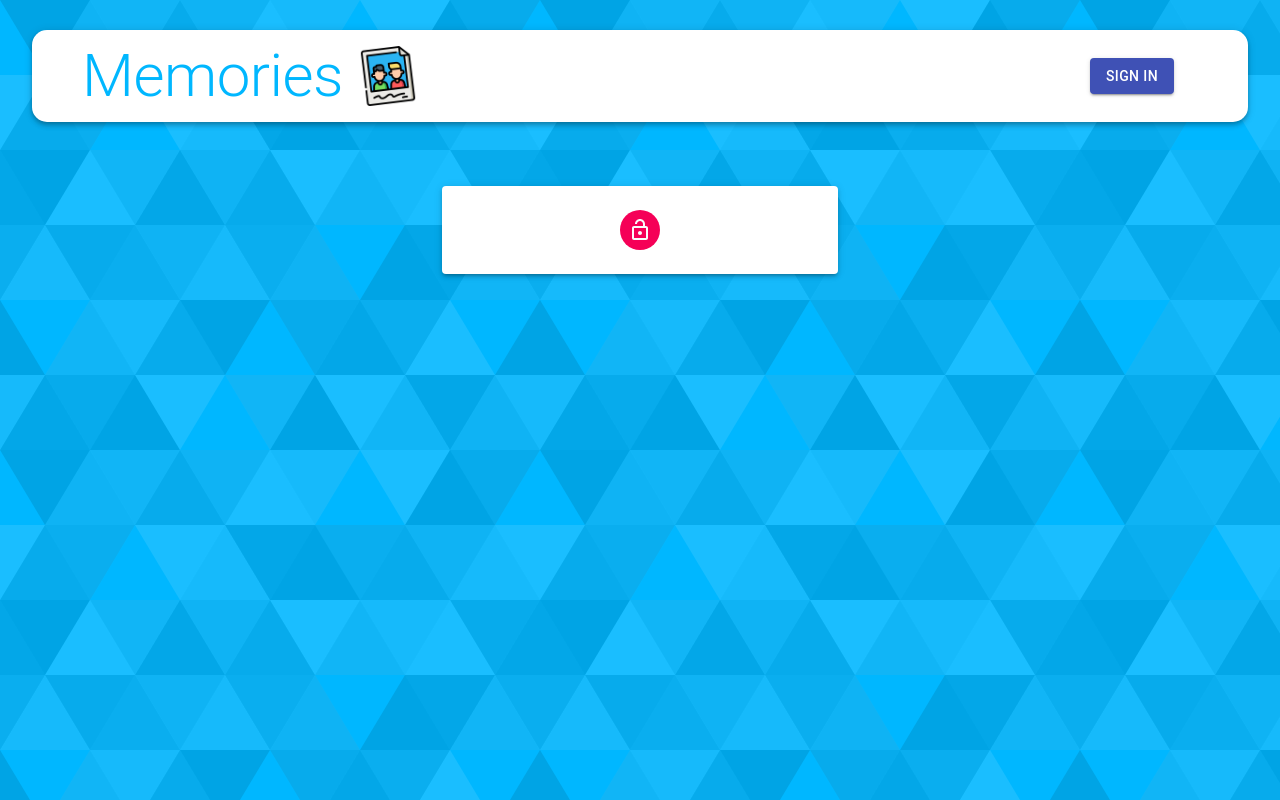
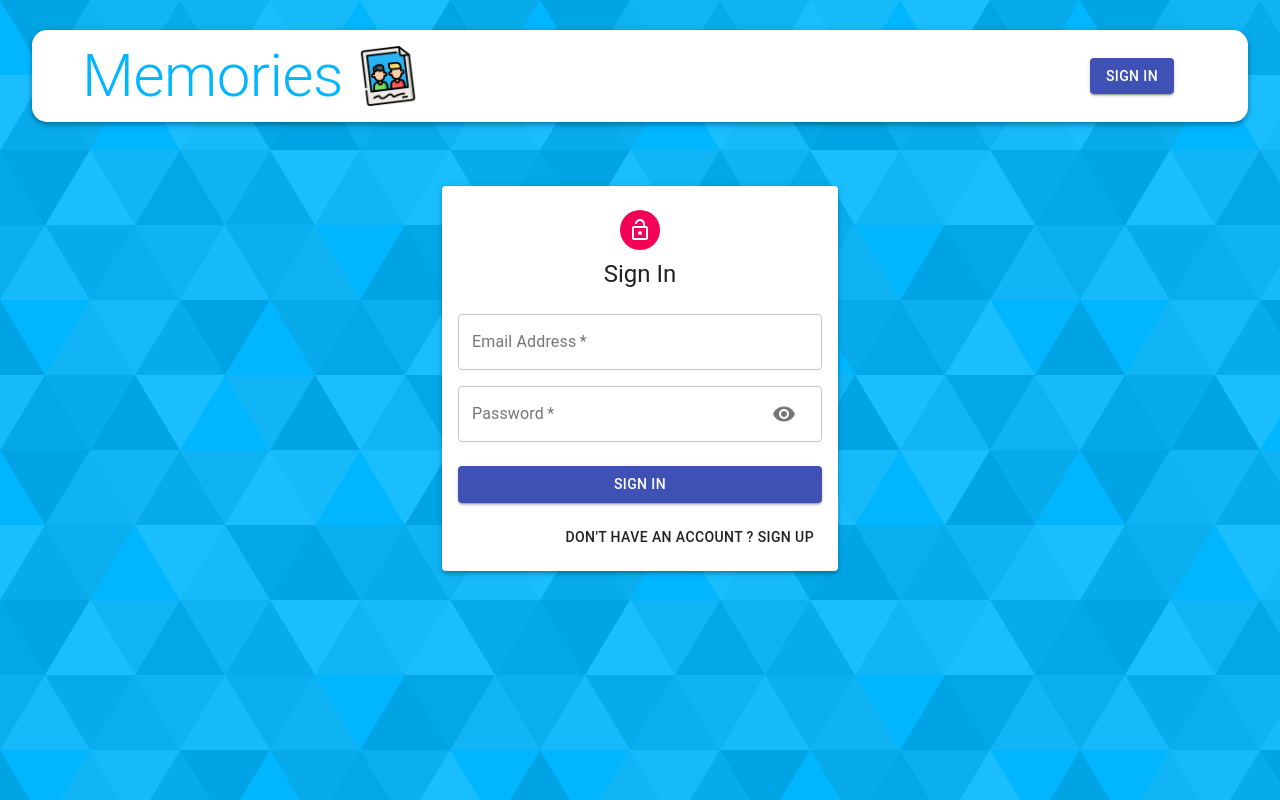
Before and after one commit to thanhnhan-12/Memories, a React (Create React App) app: page /auth in a window 1280 px wide. Built offline with nearby package versions, Linux system fonts and the light colour scheme.

Commit message:
Implement Sign In and Sign Up

```diff
--- a/src/components/Auth/Auth.js
+++ b/src/components/Auth/Auth.js
@@ -1,12 +1,34 @@
-import React from 'react'
+import React, { useState } from 'react'
 import { Avatar, Button, Paper, Grid, Typography, Container } from '@material-ui/core';
+import { GoogleLogin } from 'react-google-login';
+
 import LockOutLinedIcon from '@material-ui/icons/LockOpenOutlined';
-
 import useStyles from './styles';
+import Input from './Input';
 
 function Auth() {
   const classes = useStyles();
 
+  const [showPassword, setShowPassword] = useState(false);
+
+  const [isSignup, setIsSignup] = useState(false);
+
+  const handleShowPassword = () => {
+    setShowPassword((prevShowPassword) => !prevShowPassword );
+  }
+
+  const handleSubmit = () => {
+
+  }
+
+  const handleChange = () => {
+
+  }
+
+  const switchMode = () => {
+    setIsSignup((prevIsSignup) => !prevIsSignup);
+    handleShowPassword(false);
+  }
 
   return (
     <Container component="main" maxWidth="xs">
@@ -14,6 +36,30 @@
         <Avatar className={classes.avatar}>
           <LockOutLinedIcon/>
         </Avatar>
+        <Typography variant='h5'>{isSignup ? 'Sign Up' : 'Sign In'}</Typography>
+        <form className={classes.form} onSubmit={handleSubmit}>
+          <Grid container spacing={2}>
+            { isSignup && (
+                <>
+                    <Input name='firstName' label="First Name" handleChange={handleChange} autoFocus half />
+                    <Input name='firstName' label="First Name" handleChange={handleChange} half />
+                </>
+            )}
+            <Input name="email" label="Email Address" handleChange={handleChange} type="email" />
+            <Input name="password" label="Password" handleChange={handleChange} type={showPassword ? "text" : "password"} handleShowPassword={handleShowPassword} />
+            { isSignup && <Input name="confirmPassword" label="Repeat Password" handleChange={handleChange} type="password" /> }
+          </Grid>
+          <Button type='submit' fullWidth variant='contained' color='primary' className={classes.submit}>
+            { isSignup ? "Sign Up" : "Sign In" }
+          </Button>
+          <Grid container justifyContent='flex-end'>
+              <Grid item>
+                <Button onClick={switchMode}>
+                  { isSignup ? "Already have an account ? Sign In " : "Don't have an account ? Sign Up" }
+                </Button>
+              </Grid>
+          </Grid>
+        </form>
       </Paper>
     </Container>
   )
--- /dev/null
+++ b/src/components/Auth/Input.js
@@ -0,0 +1,31 @@
+import React from 'react';
+import { TextField, Grid, InputAdornment, IconButton } from '@material-ui/core';
+
+import Visibility from '@material-ui/icons/Visibility';
+import VisibilityOff from '@material-ui/icons/VisibilityOff';
+
+const Input = ({ name, handleChange, label, half, autoFocus, type, handleShowPassword }) => (
+  <Grid item xs={12} sm={half ? 6 : 12}>
+    <TextField
+      name={name}
+      onChange={handleChange}
+      variant="outlined"
+      required
+      fullWidth
+      label={label}
+      autoFocus={autoFocus}
+      type={type}
+      InputProps={name === 'password' ? {
+        endAdornment: (
+          <InputAdornment position="end">
+            <IconButton onClick={handleShowPassword}>
+              {type === 'password' ? <Visibility /> : <VisibilityOff />}
+            </IconButton>
+          </InputAdornment>
+        ),
+      } : null}
+    />
+  </Grid>
+);
+
+export default Input;
```
